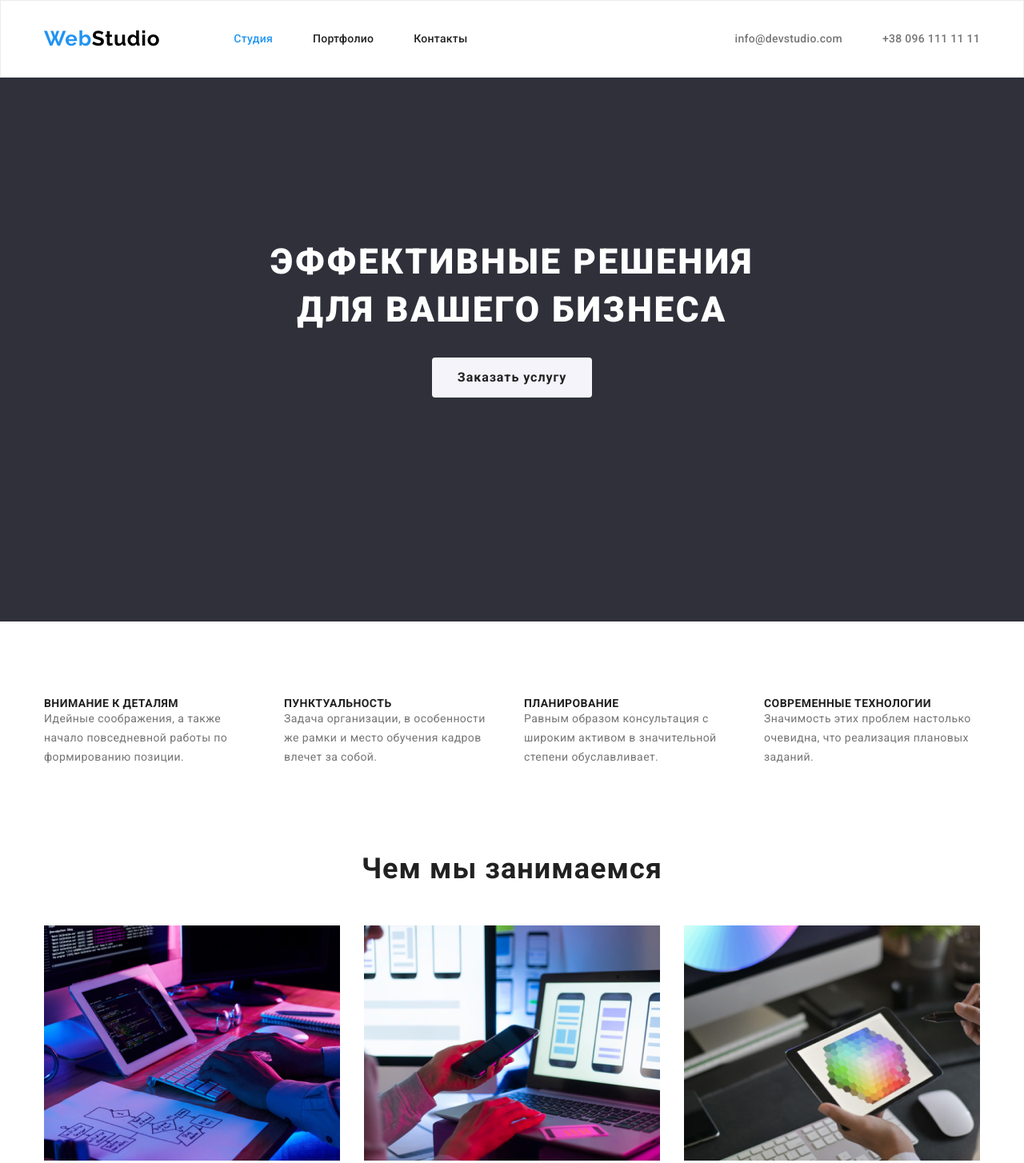
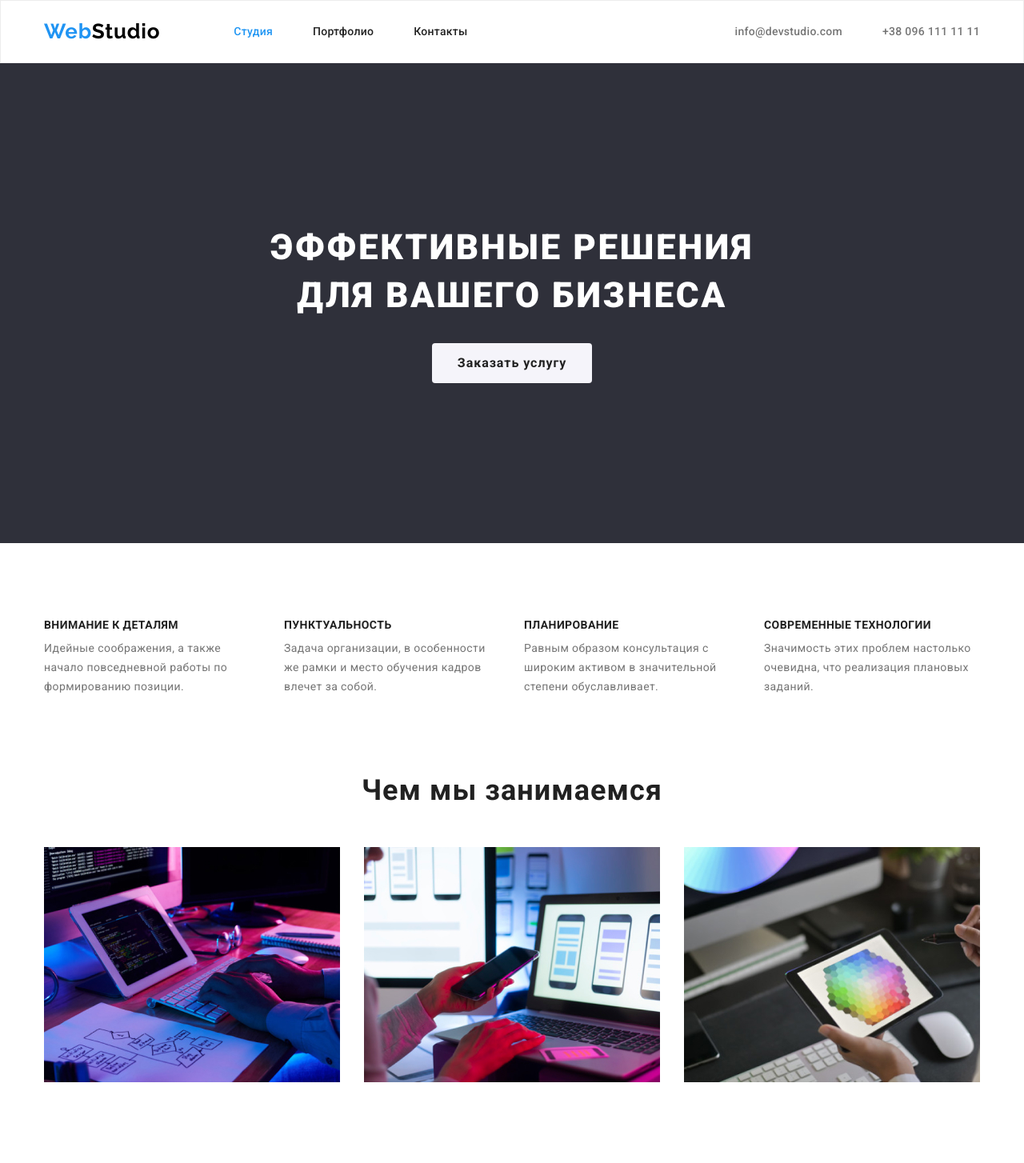
Before and after one commit to IanaKarpenko/goit-markup-hw-03, a plain HTML site: page index.html in a window 1280 px wide. Shown: the top 1454 px of the page at 80% size. Drawn offline with nearby package versions, Linux system fonts and the light colour scheme.

Commit message:
Made corrections after checking
Removed extra divs, classes;
Made paddings in the sections;
Corrected padding's values;
Removed not proper margin

```diff
--- a/css/styles.css
+++ b/css/styles.css
@@ -25,6 +25,7 @@
   --logo-dark-color: #000000;
   --button-color: #f5f4fa;
   --projects-border-color: #eeeeee;
+  --header-subfeature-color: #ececec;
 }
 
 body {
@@ -68,7 +69,7 @@ img {
 /*-------------------- Header styles -------------------*/
 
 .header {
-  padding: 32px 0;
+  padding: 23px 0;
 }
 
 .header .overal-container {
@@ -141,7 +142,7 @@ img {
 }
 
 .header-subfeature {
-  border: 1px solid #ececec;
+  border: 1px solid var(--header-subfeature-color);
 }
 
 /*----------------- End Header styles ------------------*/
@@ -194,14 +195,14 @@ img {
 
 .hero {
   background-color: var(--dark-page-parts-color);
+  padding-top: 200px;
+  padding-bottom: 200px;
 }
 
 .hero-section {
   display: flex;
   flex-direction: column;
   align-items: center;
-  padding-top: 200px;
-  padding-bottom: 280px;
   padding-left: 252px;
   padding-right: 252px;
 }
@@ -262,11 +263,16 @@ img {
   line-height: 1.714;
   letter-spacing: 0.03em;
   color: var(--descriptions-text);
+  margin-top: 10px;
+}
+
+.advantages-section {
+  padding-top: 94px;
 }
 
 .advantages-list {
   display: flex;
-  padding-top: 94px;
+  /*padding-top: 94px;*/
 }
 
 .advantages-list-element:not(:last-child) {
@@ -281,6 +287,11 @@ img {
 /*---------------- End Advantage styles ----------------*/
 /*------------------ Services styles -------------------*/
 
+.services-section {
+  padding-top: 94px;
+  padding-bottom: 94px;
+}
+
 .services-header {
   font-weight: 700;
   font-size: 36px;
@@ -290,11 +301,11 @@ img {
   color: var(--h2-text-color);
 }
 
-.services-container {
+/*.services-container {
   display: flex;
   flex-direction: column;
   padding-top: 94px;
-}
+}*/
 
 .services-list {
   display: flex;
@@ -336,13 +347,18 @@ img {
   color: var(--descriptions-text);
 }
 
-.team-container {
-  margin-top: 94px;
-  display: flex;
-  flex-direction: column;
+.team-section {
   padding-top: 94px;
   padding-bottom: 94px;
 }
+
+/*.team-container {
+  /*margin-top: 94px;
+  display: flex;
+  flex-direction: column;
+  /*padding-top: 94px;
+  padding-bottom: 94px;
+}*/
 
 .team-list {
   margin-top: 50px;
@@ -396,10 +412,10 @@ img {
 /*------------ End Project Buttons Styles -------------*/
 /*------------------ Projects Styles ------------------*/
 
-.projects-container {
+/*.projects-container {
   display: flex;
   flex-direction: column;
-}
+}*/
 
 .project-buttons-list {
   display: flex;
@@ -432,7 +448,7 @@ img {
 }
 
 .projects-list-element {
-  border: 1px solid var(--projects-border-color);
+  /*border: 1px solid var(--projects-border-color);*/
   width: 370px;
 }
 
@@ -462,6 +478,9 @@ img {
   padding-bottom: 20px;
   padding-right: 24px;
   padding-left: 24px;
+  border-left: 1px solid var(--projects-border-color);
+  border-right: 1px solid var(--projects-border-color);
+  border-bottom: 1px solid var(--projects-border-color);
 }
 
 .projects-list-description {
--- a/index.html
+++ b/index.html
@@ -19,6 +19,7 @@
     <!--<div class="overal-container">-->
     <header class="header header-subfeature">
       <div class="overal-container">
+        <!--<div class="header-container"> -->
         <nav class="navigation">
           <a
             class="logo link"
@@ -65,6 +66,7 @@
             </li>
           </ul>
         </address>
+        <!-- </div>-->
       </div>
     </header>
     <!--Main content of page-->
@@ -119,7 +121,7 @@
       <!--List of services section-->
       <section class="services-section">
         <div class="overal-container">
-          <div class="services-container">
+          <!-- <div class="services-container">-->
           <h2 class="services-header">Чем мы занимаемся</h2>
           <ul class="services-list list">
             <li class="services-list-element">
@@ -150,13 +152,13 @@
               />
             </li>
           </ul>
-          </div>
+          <!-- </div> -->
         </div>
       </section>
       <!--Our team-->
       <section class="team-section">
         <div class="overal-container">
-          <div class="team-container">
+          <!-- <div class="team-container">-->
           <h2 class="team-header">Наша команда</h2>
           <ul class="team-list list">
             <li class="team-list-element">
@@ -182,9 +184,7 @@
               />
               <div class="team-card-info">
                 <h3 class="team-list-header">Ольга Репина</h3>
-                  <p lang="en" class="team-list-profession">
-                    Frontend Developer
-                  </p>
+                <p lang="en" class="team-list-profession">Frontend Developer</p>
               </div>
             </li>
             <li class="team-list-element">
@@ -214,7 +214,7 @@
               </div>
             </li>
           </ul>
-          </div>
+          <!-- </div>-->
         </div>
       </section>
     </main>
```
Also changed, not shown: portfolio.html (+2 -2 lines). Lines whose indentation alone changed are shown as unchanged.
